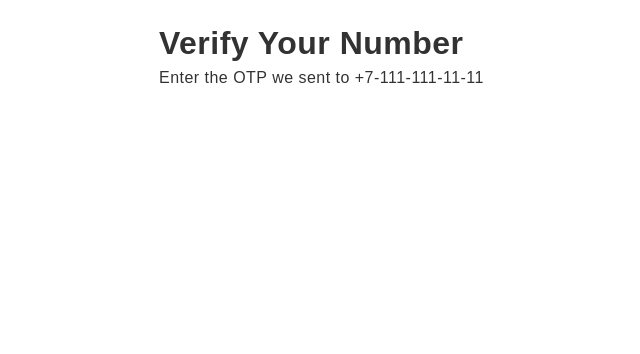
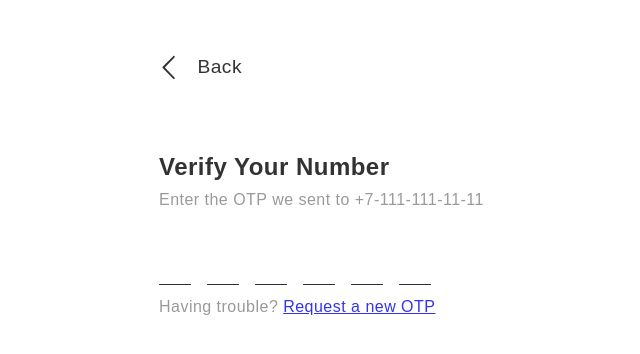
Before and after one commit to albertocaparros/one-time-password-FE, a React (Vite) app: page / in a window 1280 px wide. Shown: the top 354 px of the page, without its empty margins (13-653 px from the left). Built offline with nearby package versions, Linux system fonts and the light colour scheme.

Commit message:
Add minimum checking functionality

```diff
--- a/package.json
+++ b/package.json
@@ -10,6 +10,7 @@
 		"preview": "vite preview"
 	},
 	"dependencies": {
+		"canvas-confetti": "^1.9.0",
 		"react": "^18.2.0",
 		"react-dom": "^18.2.0",
 		"styled-components": "^6.1.1"
--- a/src/App.jsx
+++ b/src/App.jsx
@@ -1,12 +1,22 @@
 import GlobalStyles from './components/styles/Global'
 import { Container } from './components/styles/Container.styled'
+import { Navigation } from './components/styles/Navigation.styled'
+import { VerificationBox } from './components/styles/VerificationBox.styled'
+import { Tag } from './components/styles/Tag.styled'
+import OpenArrowLeft from './components/icons/OpenArrowLeft'
+import Verification from './components/Verification'
 
 function App () {
   return (
     <Container>
       <GlobalStyles />
-      <h1>Verify Your Number</h1>
-      <p>Enter the OTP we sent to +7-111-111-11-11</p>
+      <Navigation><OpenArrowLeft /> Back</Navigation>
+      <VerificationBox>
+        <h2>Verify Your Number</h2>
+        <Tag>Enter the OTP we sent to +7-111-111-11-11</Tag>
+        <Verification />
+        <Tag>Having trouble? <a href='#'>Request a new OTP</a></Tag>
+      </VerificationBox>
     </Container>
   )
 }
--- /dev/null
+++ b/src/components/Verification.jsx
@@ -0,0 +1,55 @@
+import { NumberInputs } from './styles/NumberInputs.styled'
+import { NumberInput } from './styles/NumberInput.styled'
+import confetti from 'canvas-confetti'
+import { useState, useRef } from 'react'
+
+function Verification () {
+  const [inputs] = useState([
+    { key: 0, ref: useRef(null) },
+    { key: 1, ref: useRef(null) },
+    { key: 2, ref: useRef(null) },
+    { key: 3, ref: useRef(null) },
+    { key: 4, ref: useRef(null) },
+    { key: 5, ref: useRef(null) }])
+
+  const HandleOnKey = (key, e) => {
+    if (e.key !== 'Control' && e.key !== 'v') { e.preventDefault() }
+
+    if (e.keyCode > 47 && e.keyCode < 58) {
+      e.target.value = e.key
+      e.target.blur()
+      if (key === 5) { CheckNumber() } else { inputs[key + 1].ref.current.focus() }
+    } else if (e.key === 'Backspace' || e.key === 'Delete') {
+      e.target.value = ''
+      e.target.blur()
+      if (key !== 5) { inputs[key + 1].ref.current.focus() }
+    }
+  }
+
+  const HandleOnPaste = (e) => {
+    e.preventDefault()
+    const pastedData = e.clipboardData.getData('text')
+
+    if (pastedData.length === 6) {
+      inputs.forEach((input, index) => { input.ref.current.value = pastedData[index] })
+      CheckNumber()
+    }
+  }
+
+  const CheckNumber = () => {
+    let number = ''
+    inputs.forEach((input) => { number += input.ref.current.value })
+
+    if (number === '007007') {
+      confetti()
+    }
+  }
+
+  return (
+    <NumberInputs>
+      {inputs.map((element) => <NumberInput key={element.key} ref={element.ref} type='number' min='0' max='9' inputMode='numeric' onKeyDownCapture={(e) => HandleOnKey(element.key, e)} onPaste={(e) => HandleOnPaste(e)} />)}
+    </NumberInputs>
+  )
+}
+
+export default Verification
```
Also changed, not shown: 1 other file (tests, documents, lock files or other folders).
